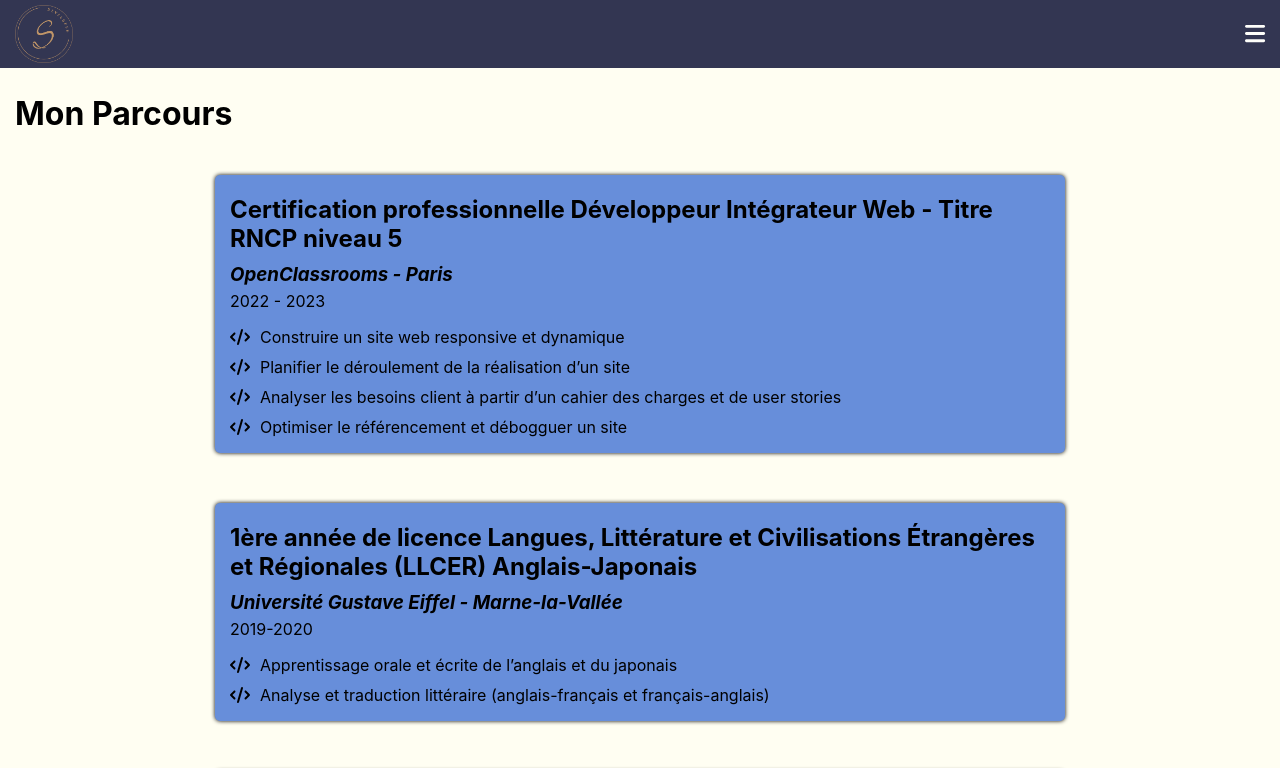
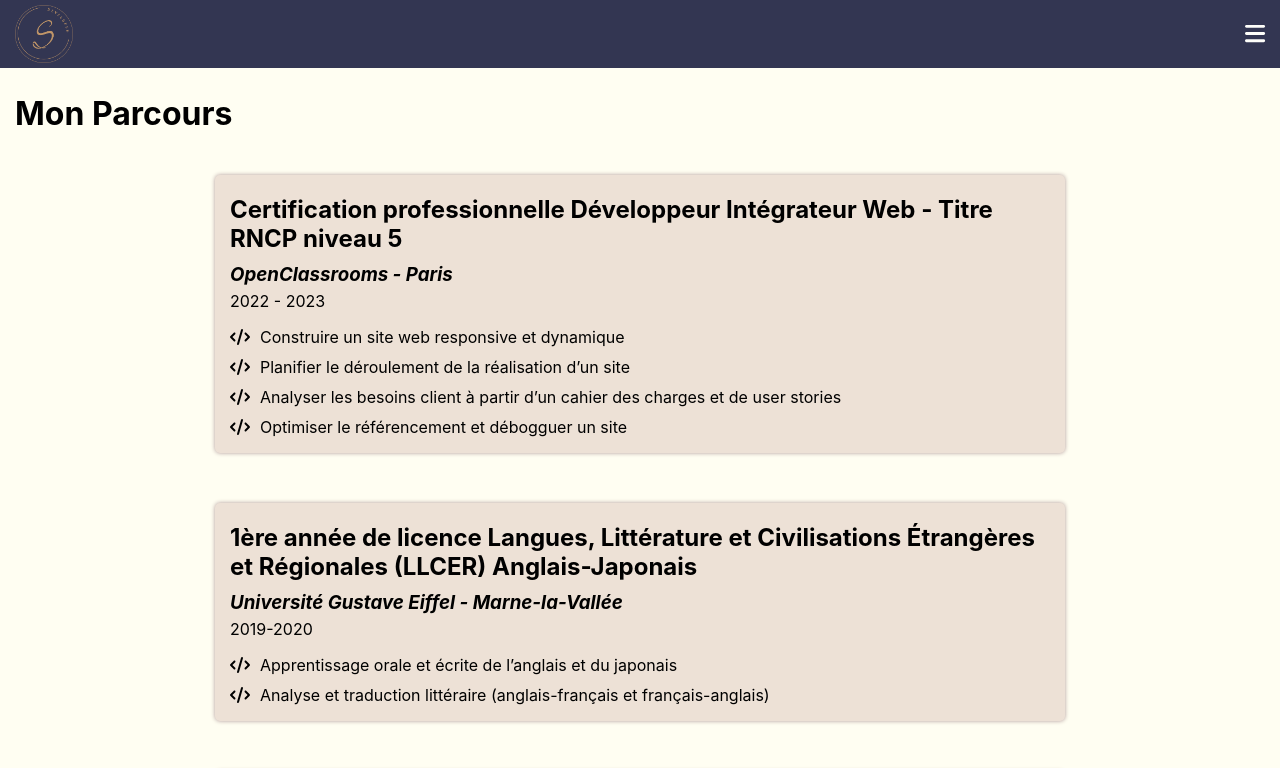
Before and after one commit to Christellaa/portfolio, a React (Create React App) app: page /studies in a window 1280 px wide. Shown: the top 768 px of the page. Built offline with nearby package versions, Linux system fonts and the light colour scheme.

Commit message:
Modify bg color and box shadow of cards

```diff
--- a/src/pages/Studies/studies.module.css
+++ b/src/pages/Studies/studies.module.css
@@ -15,8 +15,8 @@
 
 .gridItem {
   border-radius: 5px;
-  background-color: #678eda;
-  box-shadow: #000000 0px 0px 4px;
+  background-color: #ede1d6;
+  box-shadow: #b09a9a 0px 0px 4px;
   padding: 0px 15px;
 }
 
```
